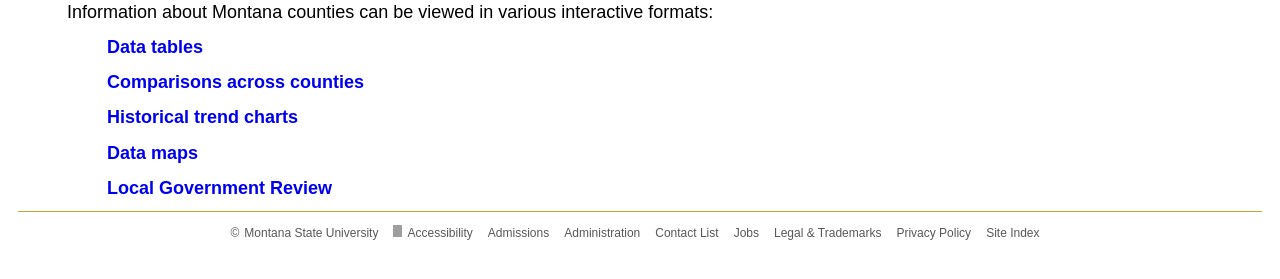
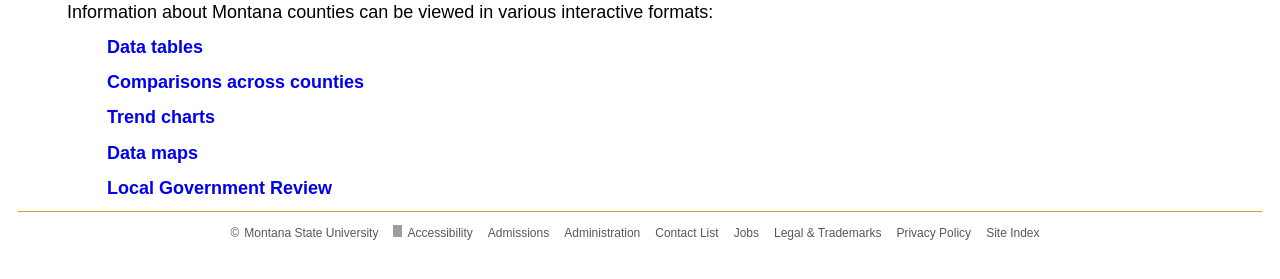
Before and after one commit to futtara/msulocalgov, a Jekyll site: the page built from _posts/county/2013-06-16-county-data.md, in a window 1280 px wide. Shown: the part 168-447 px from the top of the page. Built offline with Jekyll 4.4.1, drawn with Linux system fonts in a browser that asks for light colours; Markdown is read by kramdown in place of the engine named in the settings; grey boxes are pictures that could not be loaded.

Commit message:
Update text

```diff
--- a/_posts/county/2013-06-16-county-data.md
+++ b/_posts/county/2013-06-16-county-data.md
@@ -15,7 +15,7 @@ Information about Montana counties can be viewed in various interactive formats:
 
 * <a href="{{site.baseurl}}/county/county-data-comparison/">Comparisons across counties</a>
 
-* <a href="{{site.baseurl}}/county/county-data-historical/">Historical trend charts</a>
+* <a href="{{site.baseurl}}/county/county-data-historical/">Trend charts</a>
 
 * <a href="{{site.baseurl}}/county/county-data-map/">Data maps</a>
 
```
